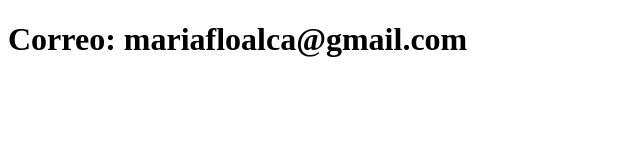
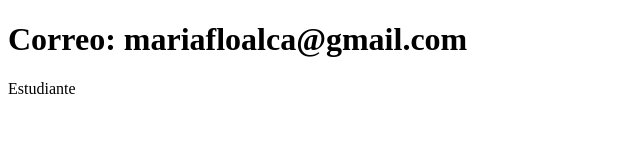
Before and after one commit to mariafalcayaga/sistema-de-registro, a plain HTML site: page contacto.html in a window 1280 px wide. Shown: the full height of the page, 0-640 px from the left. Drawn offline with Linux system fonts and the light colour scheme.

Commit message:
Actualiza el contacto

```diff
--- a/contacto.html
+++ b/contacto.html
@@ -2,11 +2,12 @@
 <html lang="en">
 <head>
     <meta charset="UTF-8">
+    <meta http-equiv="x-UA-Compatible" content="IE=edge">
     <meta name="viewport" content="width=device-width, initial-scale=1.0">
     <title>Contacto</title>
 </head>
 <body>
-<h1>Correo: mariafloalca@gmail.com</h1>
-
+    <h1>Correo: mariafloalca@gmail.com</h1>
+    <p1>Estudiante</p1>
 </body>
 </html>
```
Also changed, not shown: index.html (+1 -1 lines).
